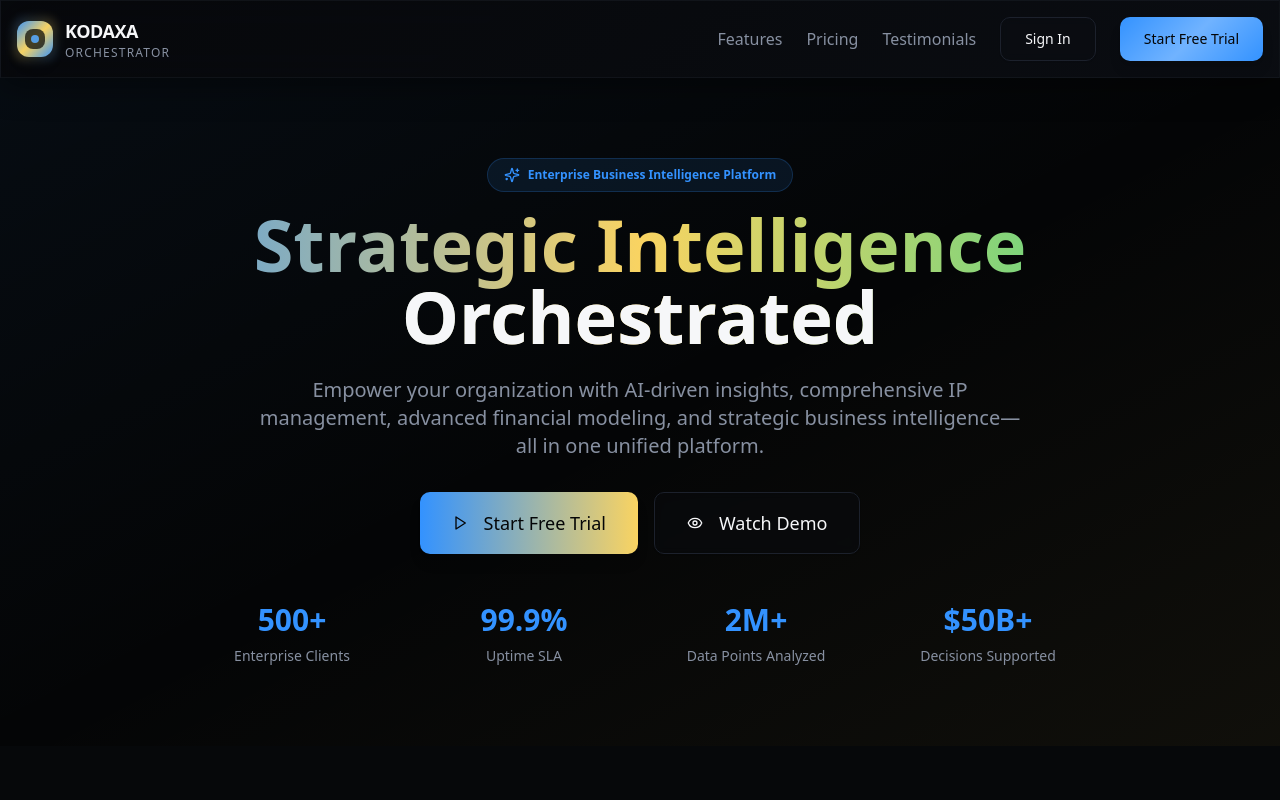
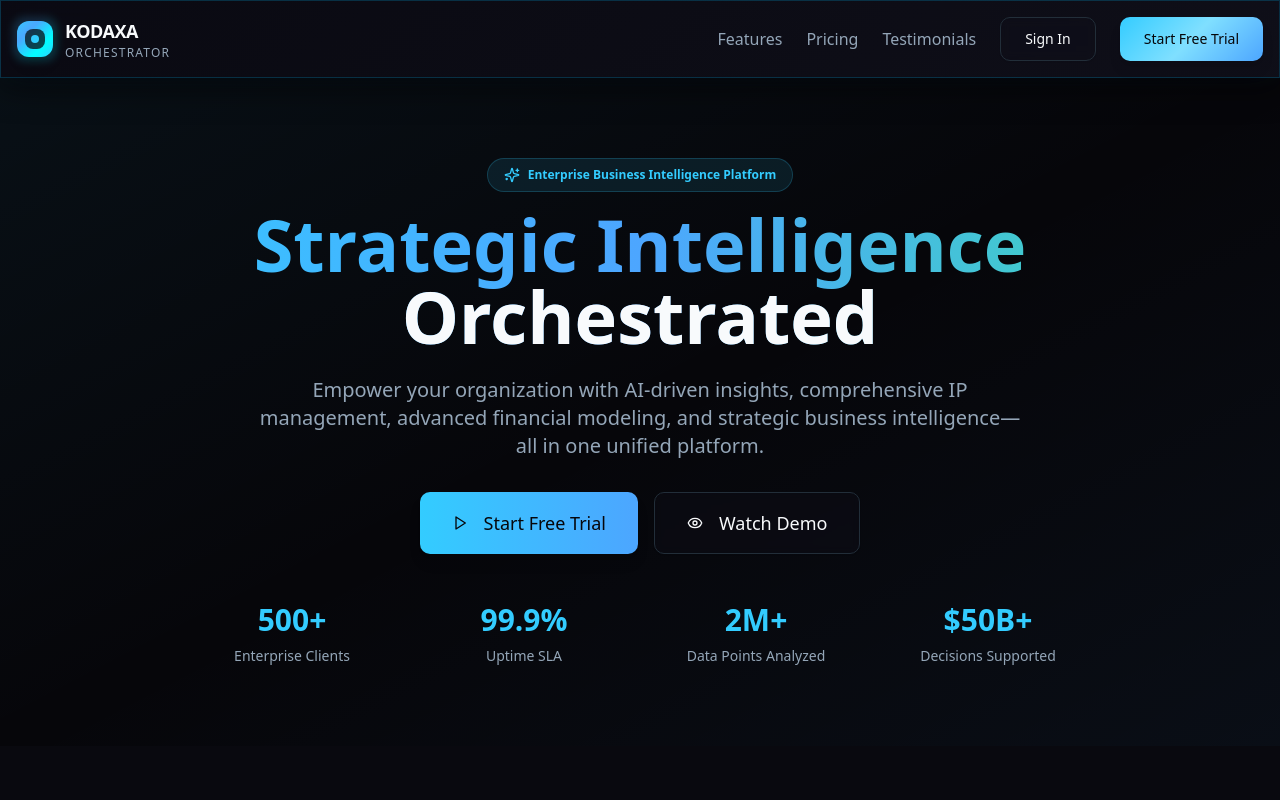
Before and after one commit to Synaptikal/kodaxa-nova-spark, a React (Vite) app: page / in a window 1280 px wide. Shown: the top 800 px of the page. Built offline with nearby package versions, Linux system fonts and the light colour scheme.

Commit message:
Complete color scheme overhaul - futuristic blues, silver, cyan theme
cgen-82f555aae1d34080877186f83a061998

```diff
--- a/src/index.css
+++ b/src/index.css
@@ -6,90 +6,96 @@
 
 @layer base {
   :root {
-    /* Core Enterprise Theme - Enhanced */
-    --background: 220 27% 2%;
-    --foreground: 210 22% 97%;
+    /* Futuristic Dark Theme - Blues, Silver, Cyan */
+    --background: 240 25% 3%;
+    --foreground: 210 40% 98%;
 
-    /* Glass Cards - More Refined */
-    --card: 220 27% 4%;
-    --card-foreground: 210 18% 94%;
-    --glass: 220 27% 6%;
-    --glass-border: 220 18% 18%;
+    /* Glass Cards - Crystalline Blue */
+    --card: 240 30% 6%;
+    --card-foreground: 210 30% 96%;
+    --glass: 240 25% 8%;
+    --glass-border: 195 100% 35%;
 
     /* Popovers */
-    --popover: 220 27% 3%;
-    --popover-foreground: 210 22% 97%;
+    --popover: 240 25% 4%;
+    --popover-foreground: 210 40% 98%;
 
-    /* Professional Primary - Refined Azure */
-    --primary: 212 100% 60%;
-    --primary-foreground: 220 27% 2%;
-    --primary-glow: 212 100% 72%;
+    /* Primary - Electric Cyan */
+    --primary: 195 100% 60%;
+    --primary-foreground: 240 25% 3%;
+    --primary-glow: 195 100% 75%;
 
-    /* Secondary - Enhanced Platinum */
-    --secondary: 220 18% 14%;
-    --secondary-foreground: 210 18% 87%;
+    /* Secondary - Metallic Silver */
+    --secondary: 210 15% 20%;
+    --secondary-foreground: 210 30% 92%;
 
-    /* Muted Elements - Better Contrast */
-    --muted: 220 22% 9%;
-    --muted-foreground: 220 12% 58%;
+    /* Muted Elements - Steel Blue */
+    --muted: 240 20% 12%;
+    --muted-foreground: 210 20% 65%;
 
-    /* Accent - Executive Gold */
-    --accent: 45 93% 68%;
-    --accent-foreground: 220 27% 2%;
-    --accent-glow: 45 93% 78%;
+    /* Accent - Neon Blue */
+    --accent: 210 100% 65%;
+    --accent-foreground: 240 25% 3%;
+    --accent-glow: 210 100% 78%;
 
-    /* Success - Corporate Green */
-    --success: 152 65% 52%;
-    --success-foreground: 220 27% 2%;
-    --success-glow: 152 65% 65%;
+    /* Success - Quantum Green */
+    --success: 165 70% 55%;
+    --success-foreground: 240 25% 3%;
+    --success-glow: 165 70% 70%;
 
-    /* Warning - Executive Amber */
-    --warning: 36 88% 62%;
-    --warning-foreground: 220 27% 2%;
-    --warning-glow: 36 88% 75%;
+    /* Warning - Plasma Orange */
+    --warning: 25 95% 65%;
+    --warning-foreground: 240 25% 3%;
+    --warning-glow: 25 95% 78%;
 
-    /* Critical - Professional Red */
-    --destructive: 351 78% 62%;
-    --destructive-foreground: 220 27% 2%;
-    --destructive-glow: 351 78% 75%;
+    /* Critical - Digital Red */
+    --destructive: 0 85% 60%;
+    --destructive-foreground: 240 25% 3%;
+    --destructive-glow: 0 85% 75%;
 
-    /* Borders & Inputs - Enhanced */
-    --border: 220 22% 14%;
-    --input: 220 27% 5%;
-    --ring: 212 100% 60%;
+    /* Borders & Inputs - Chrome */
+    --border: 210 25% 18%;
+    --input: 240 25% 7%;
+    --ring: 195 100% 60%;
 
-    /* Professional Gradients - More Sophisticated */
-    --gradient-primary: linear-gradient(135deg, hsl(212 100% 60%) 0%, hsl(212 100% 72%) 50%, hsl(212 100% 60%) 100%);
-    --gradient-accent: linear-gradient(135deg, hsl(45 93% 68%) 0%, hsl(45 93% 78%) 50%, hsl(45 93% 68%) 100%);
-    --gradient-success: linear-gradient(135deg, hsl(152 65% 52%) 0%, hsl(152 65% 65%) 100%);
-    --gradient-glass: linear-gradient(135deg, hsl(220 27% 6% / 0.9), hsl(220 27% 6% / 0.5));
-    --gradient-executive: linear-gradient(135deg, hsl(212 100% 60%) 0%, hsl(45 93% 68%) 50%, hsl(212 100% 60%) 100%);
-    --gradient-card: linear-gradient(145deg, hsl(220 27% 4% / 0.8), hsl(220 27% 6% / 0.9));
+    /* Futuristic Gradients - Holographic Effects */
+    --gradient-primary: linear-gradient(135deg, hsl(195 100% 60%) 0%, hsl(195 100% 75%) 50%, hsl(210 100% 65%) 100%);
+    --gradient-accent: linear-gradient(135deg, hsl(210 100% 65%) 0%, hsl(195 100% 60%) 50%, hsl(180 100% 50%) 100%);
+    --gradient-success: linear-gradient(135deg, hsl(165 70% 55%) 0%, hsl(165 70% 70%) 100%);
+    --gradient-glass: linear-gradient(135deg, hsl(240 25% 8% / 0.95), hsl(240 25% 8% / 0.6));
+    --gradient-executive: linear-gradient(135deg, hsl(195 100% 60%) 0%, hsl(210 100% 65%) 30%, hsl(180 100% 50%) 70%, hsl(195 100% 60%) 100%);
+    --gradient-card: linear-gradient(145deg, hsl(240 30% 6% / 0.9), hsl(240 25% 8% / 0.95));
+    --gradient-cyber: linear-gradient(135deg, hsl(195 100% 50%) 0%, hsl(270 100% 70%) 50%, hsl(315 100% 60%) 100%);
+    --gradient-neural: linear-gradient(90deg, hsl(195 100% 60%) 0%, hsl(210 100% 65%) 25%, hsl(240 100% 70%) 75%, hsl(195 100% 60%) 100%);
 
-    /* Enterprise Shadows - More Realistic */
-    --shadow-glow: 0 0 50px hsl(212 100% 60% / 0.25);
-    --shadow-glass: 0 16px 50px hsl(220 27% 1% / 0.7);
-    --shadow-accent: 0 0 35px hsl(45 93% 68% / 0.18);
-    --shadow-executive: 0 25px 90px hsl(220 27% 1% / 0.85);
-    --shadow-card: 0 8px 32px hsl(220 27% 1% / 0.4);
-    --shadow-hover: 0 12px 40px hsl(220 27% 1% / 0.6);
+    /* Futuristic Shadows - Holographic & Neon */
+    --shadow-glow: 0 0 60px hsl(195 100% 60% / 0.4), 0 0 120px hsl(195 100% 60% / 0.2);
+    --shadow-glass: 0 16px 50px hsl(240 25% 1% / 0.8), inset 0 1px 0 hsl(195 100% 60% / 0.1);
+    --shadow-accent: 0 0 40px hsl(210 100% 65% / 0.3), 0 0 80px hsl(210 100% 65% / 0.15);
+    --shadow-executive: 0 25px 90px hsl(240 25% 1% / 0.9), 0 0 100px hsl(195 100% 60% / 0.1);
+    --shadow-card: 0 8px 32px hsl(240 25% 1% / 0.6), 0 0 20px hsl(195 100% 60% / 0.05);
+    --shadow-hover: 0 12px 40px hsl(240 25% 1% / 0.7), 0 0 30px hsl(195 100% 60% / 0.15);
+    --shadow-cyber: 0 0 50px hsl(195 100% 50% / 0.3), 0 0 100px hsl(270 100% 70% / 0.2);
+    --shadow-neural: 0 4px 20px hsl(195 100% 60% / 0.2), 0 0 40px hsl(210 100% 65% / 0.1);
 
-    /* Enhanced Animations */
+    /* Futuristic Animations */
     --transition-smooth: all 0.3s cubic-bezier(0.4, 0, 0.2, 1);
     --transition-spring: all 0.5s cubic-bezier(0.34, 1.56, 0.64, 1);
     --transition-bounce: all 0.4s cubic-bezier(0.68, -0.55, 0.265, 1.55);
+    --transition-cyber: all 0.2s cubic-bezier(0.25, 0.46, 0.45, 0.94);
+    --transition-neural: all 0.6s cubic-bezier(0.23, 1, 0.32, 1);
 
     --radius: 0.75rem;
 
-    /* Sidebar - Enhanced */
-    --sidebar-background: 220 25% 5%;
-    --sidebar-foreground: 210 42% 92%;
-    --sidebar-primary: 212 100% 60%;
-    --sidebar-primary-foreground: 210 42% 98%;
-    --sidebar-accent: 220 22% 13%;
-    --sidebar-accent-foreground: 210 42% 87%;
-    --sidebar-border: 220 22% 17%;
-    --sidebar-ring: 212 100% 60%;
+    /* Sidebar - Crystalline */
+    --sidebar-background: 240 30% 5%;
+    --sidebar-foreground: 210 40% 95%;
+    --sidebar-primary: 195 100% 60%;
+    --sidebar-primary-foreground: 210 40% 98%;
+    --sidebar-accent: 240 20% 15%;
+    --sidebar-accent-foreground: 210 30% 90%;
+    --sidebar-border: 195 100% 35%;
+    --sidebar-ring: 195 100% 60%;
   }
 }
 
```
